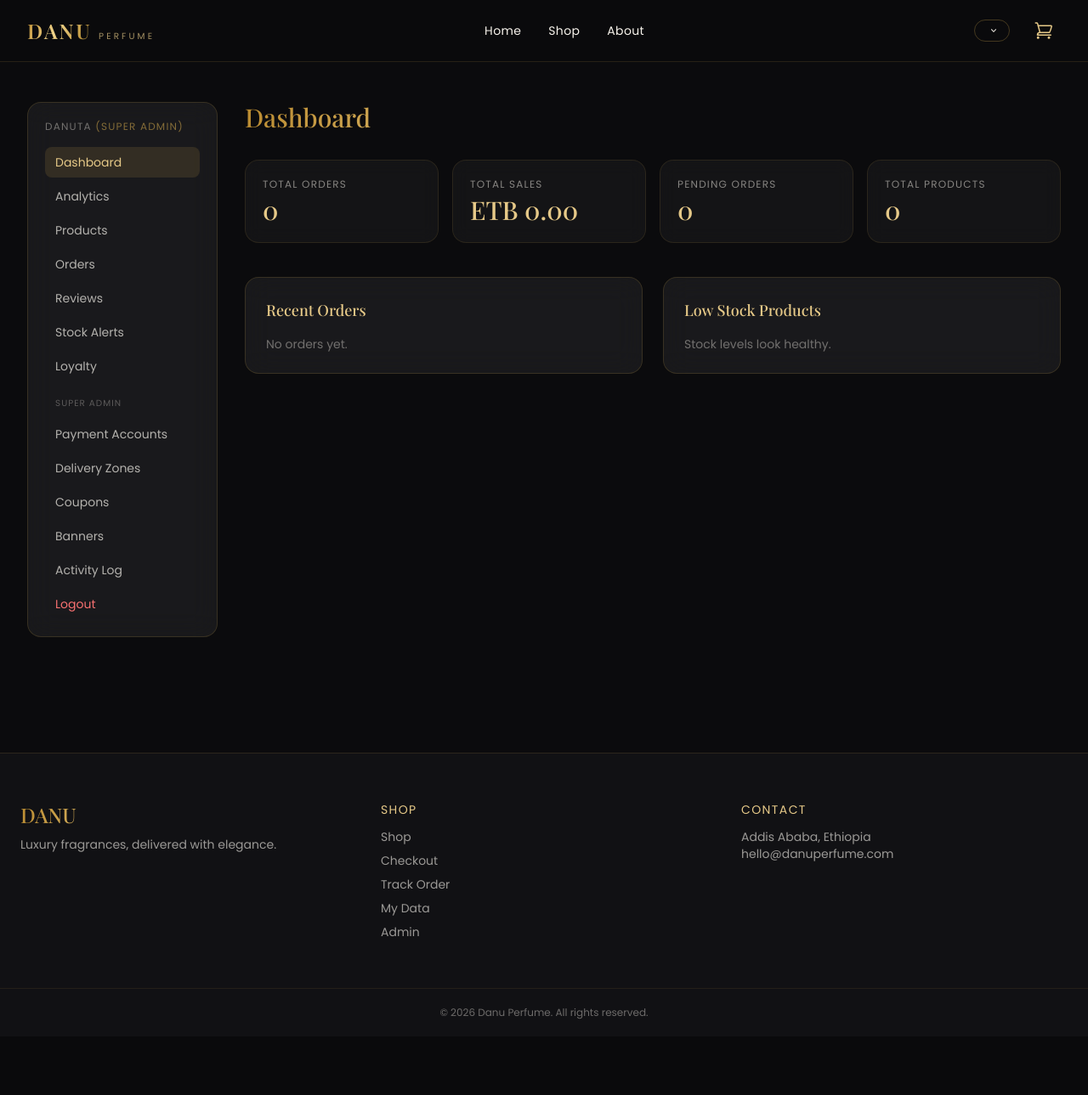
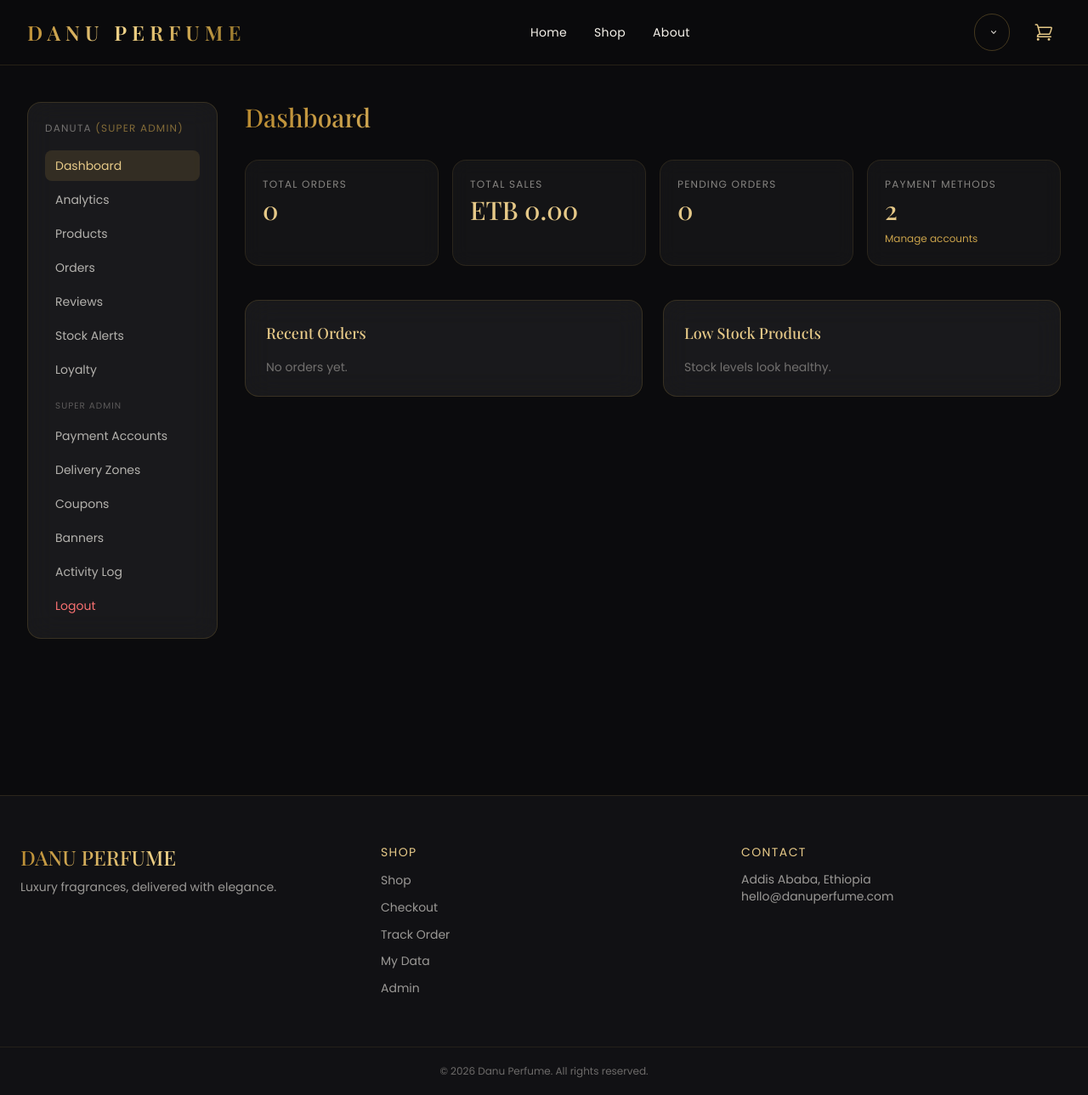
Before and after one commit to Tofi16/danuperfume, a Flask app: page /admin in a window 1280 px wide. Shown: the whole page at 85% size. Before the commit the page ends 1200 px from the top, so only its background shows below. Run offline with Flask 3, Linux system fonts and the light colour scheme; a user stored in the database is signed in; data that the repository does not hold is empty; some libraries are stand-ins or nearby versions.

Commit message:
Fix fixs

```diff
--- a/app.py
+++ b/app.py
@@ -41,6 +41,24 @@ from models import (
     Bank, DeliveryZone, Coupon, LoyaltyAccount, Banner, Order, OrderItem,
 )
 from translations import TRANSLATIONS, get_text
+
+ETHIOPIA_POST_OFFICE_OPTIONS = [
+    "Addis Ababa Main Post Office",
+    "Bole Post Office",
+    "Arat Kilo Post Office",
+    "Piassa Post Office",
+    "Megenagna Post Office",
+    "Mekelle Post Office",
+    "Adama Post Office",
+    "Hawassa Post Office",
+    "Bahir Dar Post Office",
+    "Dire Dawa Post Office",
+    "Jimma Post Office",
+    "Gondar Post Office",
+    "Dessie Post Office",
+    "Debre Berhan Post Office",
+    "Awassa Post Office",
+]
 
 
 def create_app(env_name=None):
@@ -486,6 +504,7 @@ def create_app(env_name=None):
         banks = Bank.query.filter_by(is_active=True).order_by(Bank.sort_order).all()
         delivery_options = [Order.DELIVERY_STANDARD, Order.DELIVERY_MOTORCYCLE, Order.DELIVERY_PICKUP]
         proposed_fee = roll_delivery_fee()
+        post_office_options = ETHIOPIA_POST_OFFICE_OPTIONS
 
         if request.method == "POST":
             customer_name = request.form.get("customer_name", "").strip()
@@ -539,6 +558,7 @@ def create_app(env_name=None):
                 return render_template(
                     "checkout.html", line_items=line_items, subtotal=subtotal,
                     banks=banks, delivery_options=delivery_options, proposed_fee=proposed_fee,
+                    post_office_options=post_office_options,
                 )
 
             receipt_filename = save_uploaded_file(receipt_file, subfolder="receipts")
@@ -595,6 +615,7 @@ def create_app(env_name=None):
         return render_template(
             "checkout.html", line_items=line_items, subtotal=subtotal,
             banks=banks, delivery_options=delivery_options, proposed_fee=proposed_fee,
+            post_office_options=post_office_options,
         )
 
     # =========================================================
@@ -639,6 +660,7 @@ def create_app(env_name=None):
         total_sales = db.session.query(func.coalesce(func.sum(Order.total_amount), 0)).filter(
             Order.status != Order.STATUS_CANCELLED
         ).scalar()
+        active_payment_accounts = Bank.query.filter_by(is_active=True).count()
 
         recent_orders = Order.query.order_by(Order.created_at.desc()).limit(10).all()
         low_stock_products = Product.query.filter(Product.stock <= 5).limit(5).all()
@@ -650,6 +672,7 @@ def create_app(env_name=None):
             pending_orders=pending_orders,
             total_products=total_products,
             total_sales=total_sales,
+            active_payment_accounts=active_payment_accounts,
             recent_orders=recent_orders,
             low_stock_products=low_stock_products,
             high_risk_orders=high_risk_orders,
--- a/models.py
+++ b/models.py
@@ -52,7 +52,7 @@ class User(UserMixin, db.Model):
 
     @property
     def is_super_admin(self):
-        return self.role == self.ROLE_SUPER_ADMIN
+        return (self.role or self.ROLE_SUPER_ADMIN) == self.ROLE_SUPER_ADMIN
 
     def __repr__(self):
         return f"<User {self.username} ({self.role})>"
--- a/static/css/style.css
+++ b/static/css/style.css
@@ -13,6 +13,7 @@
 
 html {
   scroll-behavior: smooth;
+  scroll-padding-top: 6rem;
 }
 
 body {
@@ -20,6 +21,47 @@ body {
   background-color: var(--danu-black);
   color: var(--danu-cream);
   overflow-x: hidden;
+  font-size: 16px;
+  line-height: 1.7;
+  -webkit-text-size-adjust: 100%;
+  text-size-adjust: 100%;
+}
+
+p, li, label, span, button {
+  line-height: 1.7;
+}
+
+input, select, textarea, button {
+  font-size: 16px;
+  min-height: 44px;
+}
+
+select {
+  background-image: linear-gradient(45deg, transparent 50%, var(--danu-gold) 50%), linear-gradient(135deg, var(--danu-gold) 50%, transparent 50%);
+  background-position: calc(100% - 20px) calc(50% - 2px), calc(100% - 14px) calc(50% - 2px);
+  background-size: 6px 6px, 6px 6px;
+  background-repeat: no-repeat;
+  padding-right: 2.5rem;
+}
+
+@media (max-width: 640px) {
+  .glass-nav {
+    padding-inline: 0.75rem;
+  }
+
+  .btn-luxury, .btn-outline-luxury {
+    min-height: 46px;
+    padding-inline: 1rem;
+  }
+
+  section {
+    padding-top: 4rem;
+    padding-bottom: 4rem;
+  }
+
+  .glass, .glass-card {
+    border-radius: 1.25rem;
+  }
 }
 
 .font-serif-lux {
--- a/templates/admin_dashboard.html
+++ b/templates/admin_dashboard.html
@@ -91,8 +91,9 @@
           <p class="font-serif text-3xl text-danu-goldlight">{{ pending_orders }}</p>
         </div>
         <div class="glass-card rounded-2xl p-5">
-          <p class="text-xs text-danu-cream/50 uppercase tracking-widest mb-1">{{ t('admin.dashboard.total_products') }}</p>
-          <p class="font-serif text-3xl text-danu-goldlight">{{ total_products }}</p>
+          <p class="text-xs text-danu-cream/50 uppercase tracking-widest mb-1">Payment Methods</p>
+          <p class="font-serif text-3xl text-danu-goldlight">{{ active_payment_accounts }}</p>
+          <a href="{{ url_for('admin_banks') }}" class="text-xs text-danu-gold hover:underline mt-2 inline-block">Manage accounts</a>
         </div>
       </div>
 
--- a/templates/base.html
+++ b/templates/base.html
@@ -57,9 +57,8 @@
 <nav class="glass-nav fixed top-0 left-0 right-0 z-40">
   <div class="max-w-7xl mx-auto px-5 sm:px-8 py-4 flex items-center justify-between">
 
-    <a href="{{ url_for('index') }}" class="flex items-baseline gap-2 group">
-      <span class="font-serif text-2xl tracking-widest text-gold-gradient font-semibold">DANU</span>
-      <span class="hidden sm:inline text-[0.65rem] tracking-[0.3em] text-danu-goldlight/70 uppercase">Perfume</span>
+    <a href="{{ url_for('index') }}" class="flex items-center gap-2 group">
+      <span class="font-serif text-lg sm:text-2xl tracking-[0.25em] text-gold-gradient font-semibold">DANU PERFUME</span>
     </a>
 
     <div class="hidden md:flex items-center gap-8 text-sm tracking-wide">
@@ -170,7 +169,7 @@
 </div>
 
 <!-- ============ MAIN CONTENT ============ -->
-<main class="pt-20">
+<main class="pt-20 pb-12">
   {% block content %}{% endblock %}
 </main>
 
@@ -178,7 +177,7 @@
 <footer class="mt-24 border-t border-danu-gold/15 bg-danu-charcoal/60">
   <div class="max-w-7xl mx-auto px-6 py-14 grid grid-cols-1 md:grid-cols-3 gap-10">
     <div class="fade-up">
-      <h4 class="font-serif text-2xl text-gold-gradient mb-2">DANU</h4>
+      <h4 class="font-serif text-2xl text-gold-gradient mb-2">DANU PERFUME</h4>
       <p class="text-sm text-danu-cream/60 leading-relaxed">{{ t('footer.tagline') }}</p>
     </div>
     <div class="fade-up">
--- a/templates/index.html
+++ b/templates/index.html
@@ -22,7 +22,7 @@
       <h1 class="font-serif text-4xl sm:text-6xl md:text-7xl leading-tight text-gold-gradient mb-6 animate__animated animate__fadeInUp">
         {{ active_banner.title if active_banner else t('hero.title') }}
       </h1>
-      <p class="text-danu-cream/70 text-base sm:text-lg mb-10 max-w-xl mx-auto animate__animated animate__fadeInUp animate__delay-1s">
+      <p class="text-danu-cream/70 text-base sm:text-lg mb-10 max-w-2xl mx-auto leading-8 animate__animated animate__fadeInUp animate__delay-1s">
         {{ active_banner.subtitle if active_banner else t('hero.subtitle') }}
       </p>
       <div class="flex flex-col sm:flex-row items-center justify-center gap-4 animate__animated animate__fadeInUp animate__delay-1s">
@@ -141,7 +141,7 @@
   <!-- ============ ABOUT ============ -->
   <section id="about" class="max-w-5xl mx-auto px-6 py-20 text-center fade-up">
     <h2 class="font-serif text-3xl sm:text-4xl text-gold-gradient mb-6">Danu Perfume</h2>
-    <p class="text-danu-cream/70 leading-relaxed max-w-2xl mx-auto">
+    <p class="text-danu-cream/70 leading-8 max-w-2xl mx-auto text-base sm:text-lg">
       Danu Perfume curates rare and refined fragrances for those who value craftsmanship and elegance.
       Every bottle in our collection is chosen for its character, longevity, and the story it tells.
     </p>
```
Also changed, not shown: templates/checkout.html (+7 -2 lines), danu_perfume.db.
